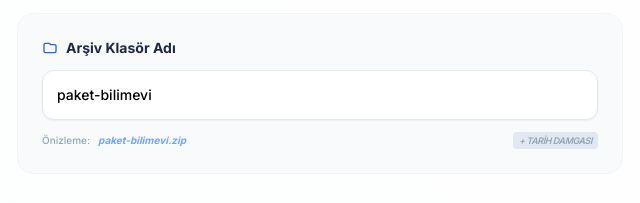
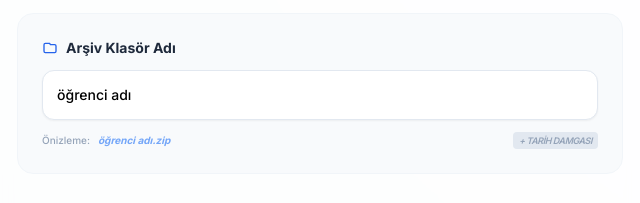
Before and after one commit to slmncmgl/paket, a plain HTML site: page index.html in a window 1280 px wide. Shown: the part 394-597 px from the top of the page, 320-960 px from the left. Drawn offline with nearby package versions, Linux system fonts and the light colour scheme.

Commit message:
Update index.html

```diff
--- a/index.html
+++ b/index.html
@@ -81,7 +81,7 @@
                             id="zipNameInput"
                             class="w-full p-3.5 bg-white border border-slate-200 rounded-xl focus:ring-4 focus:ring-blue-100 focus:border-blue-500 outline-none text-sm font-medium shadow-sm"
                             placeholder="Örn: Katalog_Resimleri"
-                            value="paket-bilimevi"
+                            value="öğrenci adı"
                         >
                     </div>
                     <div class="mt-3 flex items-center justify-between">
```
